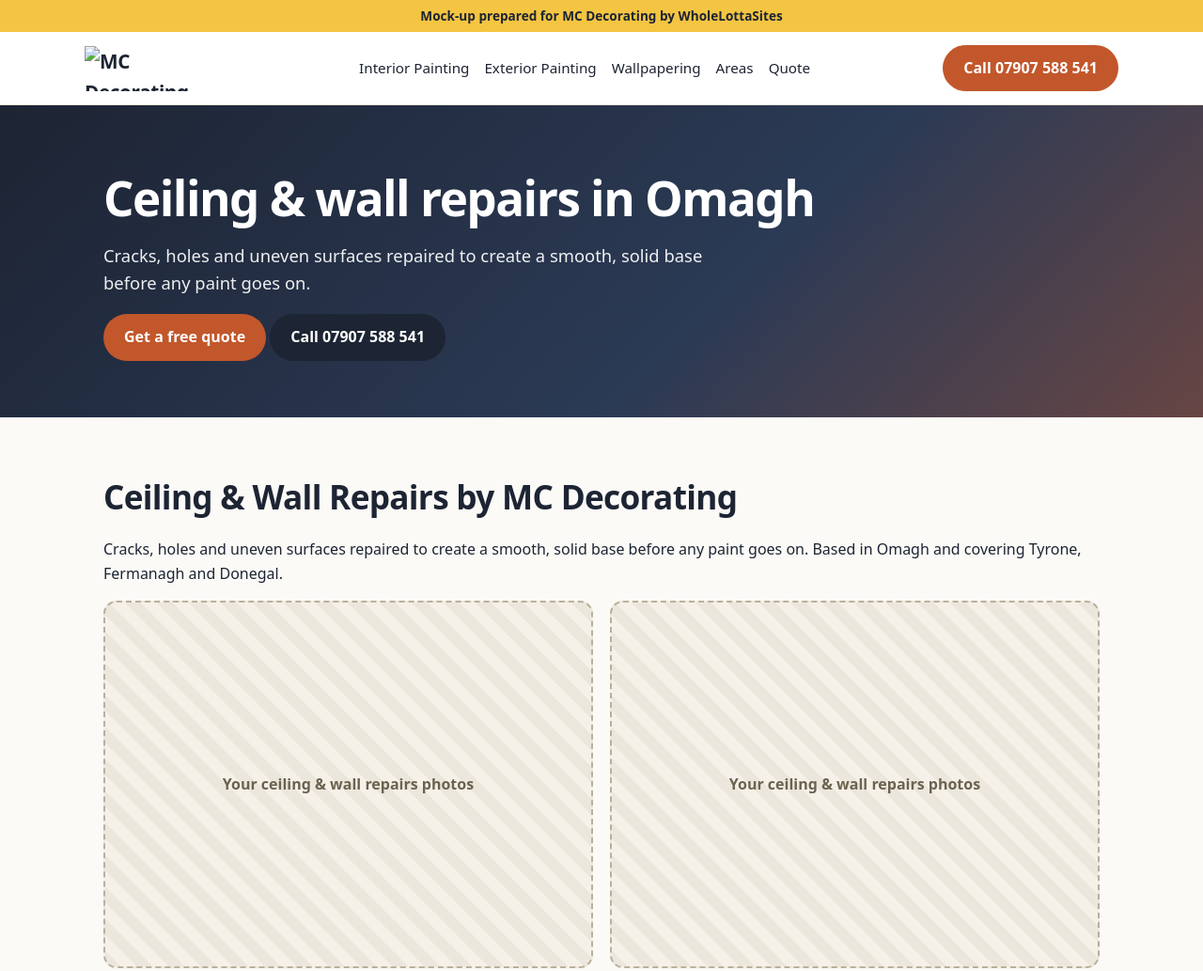
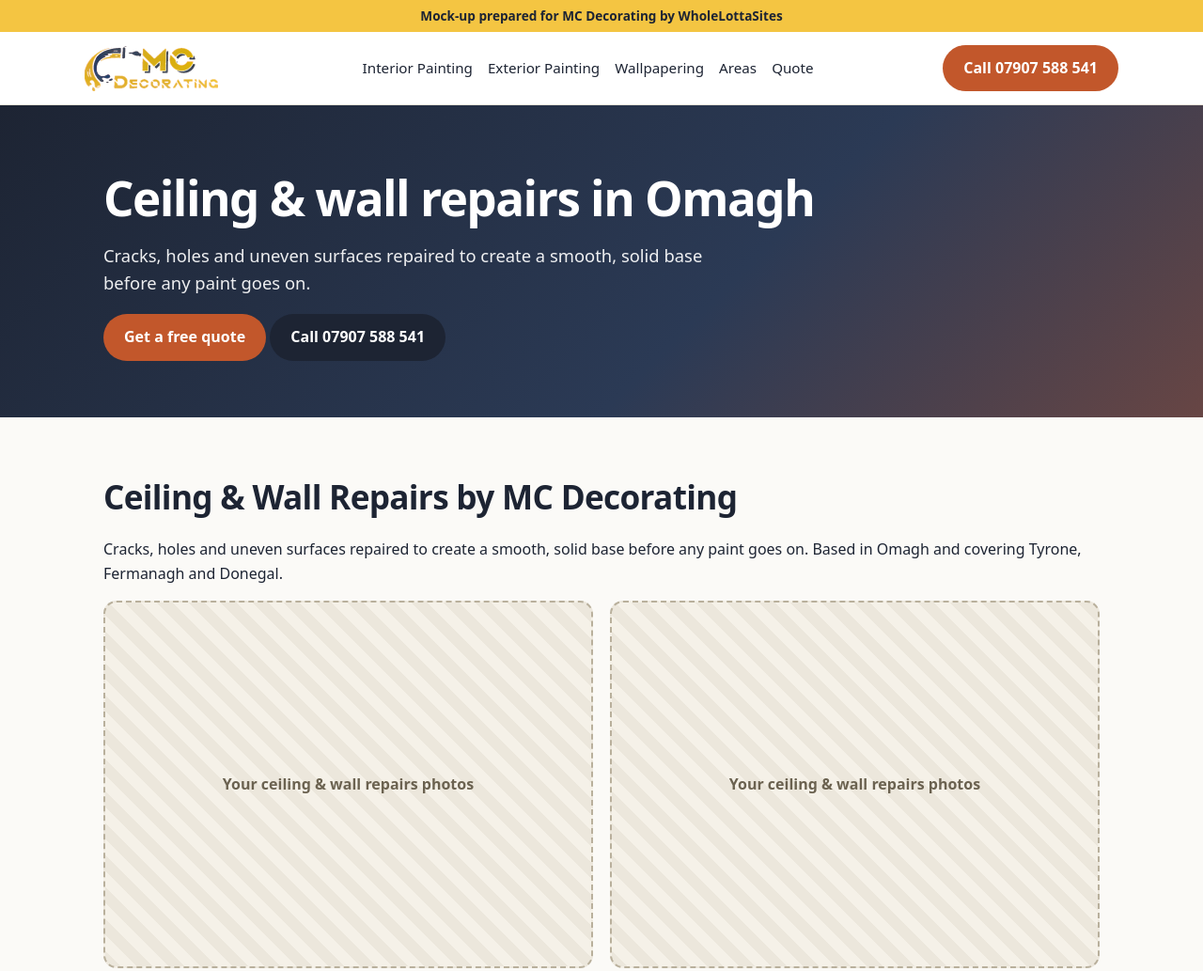
Before and after one commit to FrozenVisions/mcdecorating-mockup, a plain HTML site: page services/ceiling-wall-repairs/index.html in a window 1280 px wide. Shown: the top 1033 px of the page at 94% size. Drawn offline with Linux system fonts and the light colour scheme.

Commit message:
Transparent logo on service pages (2/3)

```diff
--- a/services/ceiling-wall-repairs/index.html
+++ b/services/ceiling-wall-repairs/index.html
@@ -1,8 +1,8 @@
 <!doctype html><html lang="en-GB"><head><meta charset="utf-8"><meta name="viewport" content="width=device-width,initial-scale=1">
 <meta name="robots" content="noindex,nofollow"><title>Ceiling & Wall Repairs Omagh | MC Decorating</title><meta name="description" content="Ceiling & wall repairs in Omagh. Free, fair quotes from MC Decorating. Call 07907 588 541.">
-<link rel="icon" type="image/png" href="../../favicon.png"><link rel="stylesheet" href="../../style.css"><script type="application/ld+json">{"@context": "https://schema.org", "@type": "HousePainter", "name": "MC Decorating", "telephone": "+447907588541", "email": "martink.kelly@yahoo.co.uk", "url": "https://frozenvisions.github.io/mcdecorating-mockup/", "address": {"@type": "PostalAddress", "addressLocality": "Omagh", "addressRegion": "County Tyrone", "addressCountry": "GB"}, "areaServed": ["Omagh", "County Tyrone", "County Fermanagh", "County Donegal"], "sameAs": ["https://www.facebook.com/p/MC-Decorating-61573444553395/"], "logo": "https://frozenvisions.github.io/mcdecorating-mockup/img-logo.jpg", "founder": {"@type": "Person", "name": "Martin Kelly"}}</script></head><body>
+<link rel="icon" type="image/png" href="../../favicon.png"><link rel="stylesheet" href="../../style.css"><script type="application/ld+json">{"@context": "https://schema.org", "@type": "HousePainter", "name": "MC Decorating", "telephone": "+447907588541", "email": "martink.kelly@yahoo.co.uk", "url": "https://frozenvisions.github.io/mcdecorating-mockup/", "address": {"@type": "PostalAddress", "addressLocality": "Omagh", "addressRegion": "County Tyrone", "addressCountry": "GB"}, "areaServed": ["Omagh", "County Tyrone", "County Fermanagh", "County Donegal"], "sameAs": ["https://www.facebook.com/p/MC-Decorating-61573444553395/"], "logo": "https://frozenvisions.github.io/mcdecorating-mockup/logo.png", "founder": {"@type": "Person", "name": "Martin Kelly"}}</script></head><body>
 <div class="mock">Mock-up prepared for MC Decorating by WholeLottaSites</div>
-<header><div class="wrap nav"><a class="logo" href="../../" aria-label="MC Decorating home"><img src="../../img-logo.jpg" alt="MC Decorating logo" width="135" height="48"></a><nav><a href="../../services/interior-painting/">Interior Painting</a><a href="../../services/exterior-painting/">Exterior Painting</a><a href="../../services/wallpapering/">Wallpapering</a><a href="../../#areas">Areas</a><a href="../../#quote">Quote</a></nav><a class="btn" href="tel:+447907588541">Call 07907 588 541</a></div></header>
+<header><div class="wrap nav"><a class="logo" href="../../" aria-label="MC Decorating home"><img src="../../logo.png" alt="MC Decorating logo" width="142" height="48"></a><nav><a href="../../services/interior-painting/">Interior Painting</a><a href="../../services/exterior-painting/">Exterior Painting</a><a href="../../services/wallpapering/">Wallpapering</a><a href="../../#areas">Areas</a><a href="../../#quote">Quote</a></nav><a class="btn" href="tel:+447907588541">Call 07907 588 541</a></div></header>
 <div class="hero"><div class="wrap"><h1>Ceiling & wall repairs in Omagh</h1><p>Cracks, holes and uneven surfaces repaired to create a smooth, solid base before any paint goes on.</p><a class="btn" href="../../#quote">Get a free quote</a> <a class="btn alt" href="tel:+447907588541">Call 07907 588 541</a></div></div>
 <section><div class="wrap"><h2>Ceiling & Wall Repairs by MC Decorating</h2><p>Cracks, holes and uneven surfaces repaired to create a smooth, solid base before any paint goes on. Based in Omagh and covering Tyrone, Fermanagh and Donegal.</p><div class="grid"><div class="ph">Your ceiling & wall repairs photos</div><div class="ph">Your ceiling & wall repairs photos</div></div>
 <p class="note">[Details of what's included to confirm with Martin]</p></div></section>
```
Also changed, not shown: services/exterior-painting/index.html (+2 -2 lines), services/interior-painting/index.html (+2 -2 lines), services/wallpapering/index.html (+2 -2 lines).
